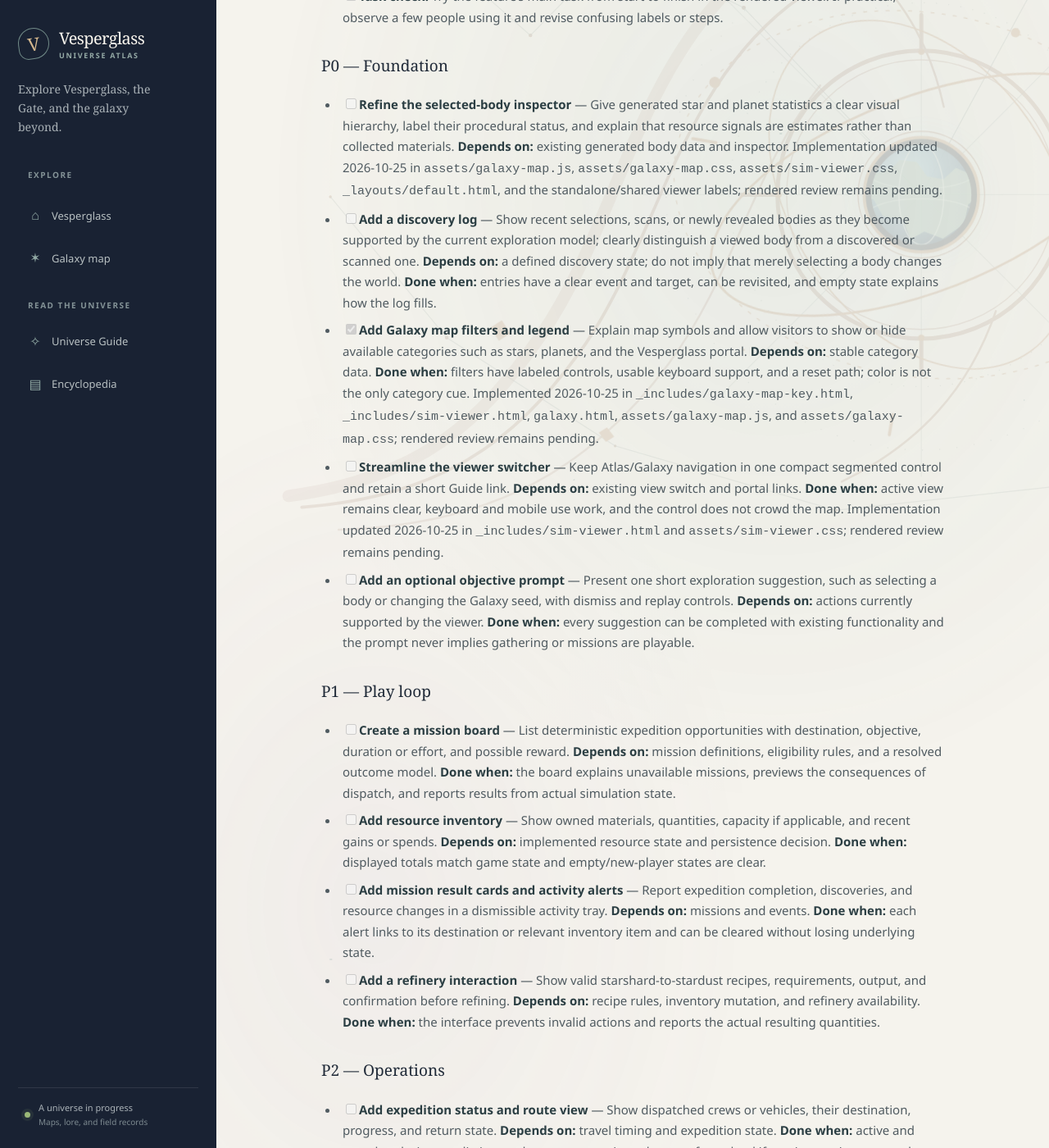
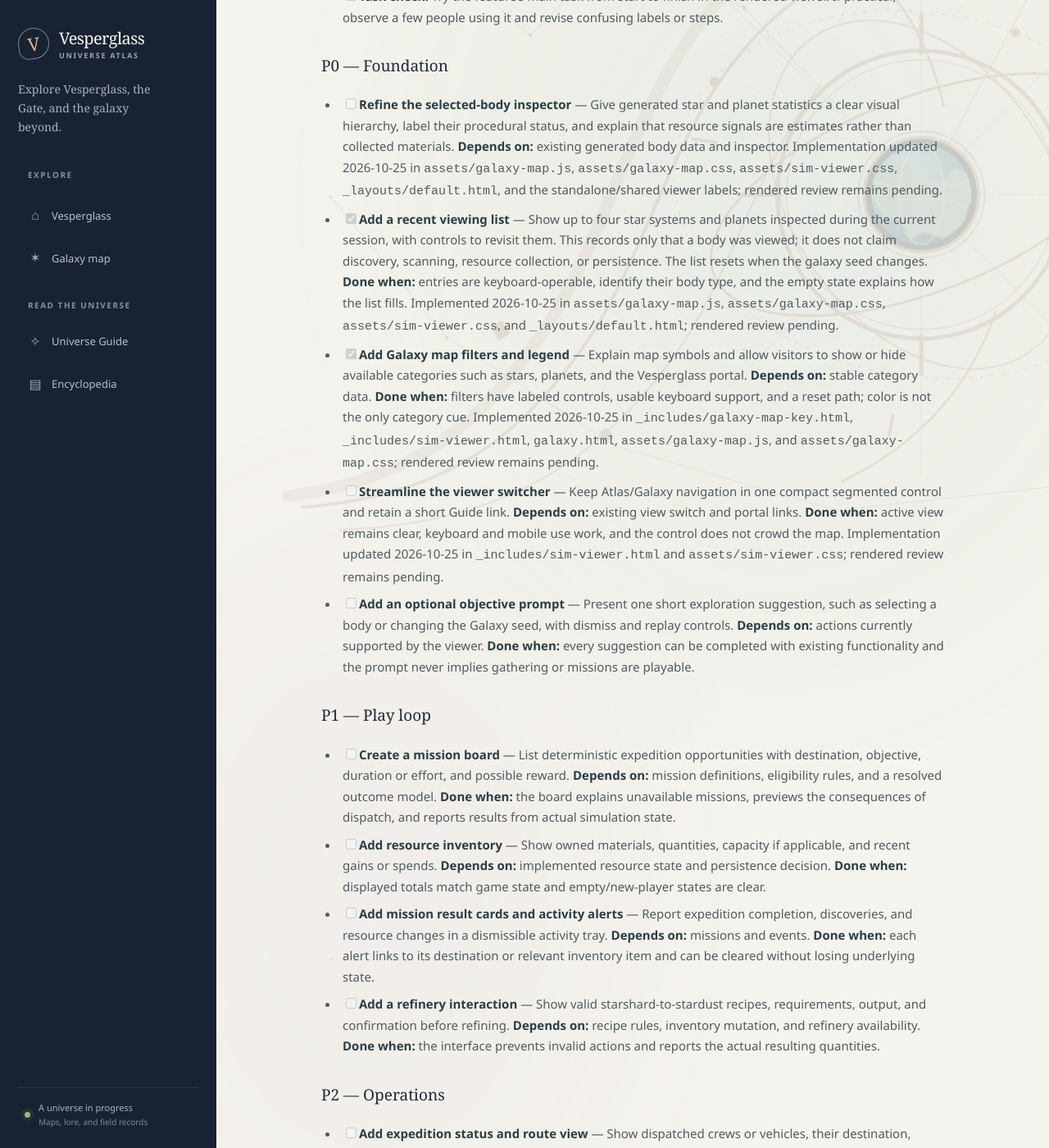
Before and after one commit to vesperglass/vesperglass.github.io, a Jekyll site: the page built from SIM_UI_BACKLOG.md, in a window 1280 px wide and 1400 px high, scrolled down 1671 px. Shown: the whole window at 82% size. Built offline with Jekyll 4.4.1, drawn with Linux system fonts in a browser that asks for light colours; our own code applies the rules of GitHub Pages for plain Markdown files.

Commit message:
Add recent galaxy viewing history

```diff
--- a/SIM_UI_BACKLOG.md
+++ b/SIM_UI_BACKLOG.md
@@ -32,7 +32,7 @@
 ### P0 — Foundation
 
 - [ ] **Refine the selected-body inspector** — Give generated star and planet statistics a clear visual hierarchy, label their procedural status, and explain that resource signals are estimates rather than collected materials. **Depends on:** existing generated body data and inspector. Implementation updated 2026-10-25 in `assets/galaxy-map.js`, `assets/galaxy-map.css`, `assets/sim-viewer.css`, `_layouts/default.html`, and the standalone/shared viewer labels; rendered review remains pending.
-- [ ] **Add a discovery log** — Show recent selections, scans, or newly revealed bodies as they become supported by the current exploration model; clearly distinguish a viewed body from a discovered or scanned one. **Depends on:** a defined discovery state; do not imply that merely selecting a body changes the world. **Done when:** entries have a clear event and target, can be revisited, and empty state explains how the log fills.
+- [x] **Add a recent viewing list** — Show up to four star systems and planets inspected during the current session, with controls to revisit them. This records only that a body was viewed; it does not claim discovery, scanning, resource collection, or persistence. The list resets when the galaxy seed changes. **Done when:** entries are keyboard-operable, identify their body type, and the empty state explains how the list fills. Implemented 2026-10-25 in `assets/galaxy-map.js`, `assets/galaxy-map.css`, `assets/sim-viewer.css`, and `_layouts/default.html`; rendered review pending.
 - [x] **Add Galaxy map filters and legend** — Explain map symbols and allow visitors to show or hide available categories such as stars, planets, and the Vesperglass portal. **Depends on:** stable category data. **Done when:** filters have labeled controls, usable keyboard support, and a reset path; color is not the only category cue. Implemented 2026-10-25 in `_includes/galaxy-map-key.html`, `_includes/sim-viewer.html`, `galaxy.html`, `assets/galaxy-map.js`, and `assets/galaxy-map.css`; rendered review remains pending.
 - [ ] **Streamline the viewer switcher** — Keep Atlas/Galaxy navigation in one compact segmented control and retain a short Guide link. **Depends on:** existing view switch and portal links. **Done when:** active view remains clear, keyboard and mobile use work, and the control does not crowd the map. Implementation updated 2026-10-25 in `_includes/sim-viewer.html` and `assets/sim-viewer.css`; rendered review remains pending.
 - [ ] **Add an optional objective prompt** — Present one short exploration suggestion, such as selecting a body or changing the Galaxy seed, with dismiss and replay controls. **Depends on:** actions currently supported by the viewer. **Done when:** every suggestion can be completed with existing functionality and the prompt never implies gathering or missions are playable.
--- a/_layouts/default.html
+++ b/_layouts/default.html
@@ -52,15 +52,15 @@
 
   <link rel="stylesheet" href="{{ '/assets/leaflet/leaflet.css' | relative_url }}?v=1.9.4">
 
-  <link rel="stylesheet" href="{{ '/assets/galaxy-map.css' | relative_url }}?v=20261025-game-ui-4">
+  <link rel="stylesheet" href="{{ '/assets/galaxy-map.css' | relative_url }}?v=20261025-game-ui-5">
 
   {% endif %}
 
   {% if page.sim_enabled %}
   <link rel="stylesheet" href="{{ '/assets/leaflet/leaflet.css' | relative_url }}?v=1.9.4">
   <link rel="stylesheet" href="{{ '/assets/atlas-map.css' | relative_url }}?v=20261025-encyclopedia-folios-1">
-  <link rel="stylesheet" href="{{ '/assets/galaxy-map.css' | relative_url }}?v=20261025-game-ui-4">
-  <link rel="stylesheet" href="{{ '/assets/sim-viewer.css' | relative_url }}?v=20261025-game-ui-4">
+  <link rel="stylesheet" href="{{ '/assets/galaxy-map.css' | relative_url }}?v=20261025-game-ui-5">
+  <link rel="stylesheet" href="{{ '/assets/sim-viewer.css' | relative_url }}?v=20261025-game-ui-5">
   {% endif %}
 
   <script defer src="{{ '/assets/site.js' | relative_url }}?v=20261025-encyclopedia-folios-1"></script>
@@ -77,14 +77,14 @@
 
   <script defer src="{{ '/assets/leaflet/leaflet.js' | relative_url }}?v=1.9.4"></script>
 
-  <script defer src="{{ '/assets/galaxy-map.js' | relative_url }}?v=20261025-game-ui-2"></script>
+  <script defer src="{{ '/assets/galaxy-map.js' | relative_url }}?v=20261025-game-ui-3"></script>
 
   {% endif %}
 
   {% if page.sim_enabled %}
   <script defer src="{{ '/assets/leaflet/leaflet.js' | relative_url }}?v=1.9.4"></script>
   <script defer src="{{ '/assets/atlas-map.js' | relative_url }}?v=20261025-train-half-1"></script>
-  <script defer src="{{ '/assets/galaxy-map.js' | relative_url }}?v=20261025-game-ui-2"></script>
+  <script defer src="{{ '/assets/galaxy-map.js' | relative_url }}?v=20261025-game-ui-3"></script>
   <script defer src="{{ '/assets/sim-viewer.js' | relative_url }}?v=20261025-viewer-1"></script>
   {% endif %}
 
--- a/assets/sim-viewer.css
+++ b/assets/sim-viewer.css
@@ -49,6 +49,11 @@
 .sim-scene--galaxy .galaxy-inspector__seed span{color:#a9bdc4}
 .sim-scene--galaxy .galaxy-inspector__seed strong,.sim-scene--galaxy .galaxy-deposits li{color:#edf3ee}
 .sim-scene--galaxy .galaxy-inspector__subhead,.sim-scene--galaxy .galaxy-deposits strong{color:#9cddcf}
+.sim-scene--galaxy .galaxy-recent{border-color:#9bb8cc35}
+.sim-scene--galaxy .galaxy-recent__empty,.sim-scene--galaxy .galaxy-recent__item{color:#edf3ee}
+.sim-scene--galaxy .galaxy-recent__item{border-color:#9bb8cc38;background:#162630}
+.sim-scene--galaxy .galaxy-recent__item:hover,.sim-scene--galaxy .galaxy-recent__item:focus-visible{border-color:#9cddcf;background:#203b4d}
+.sim-scene--galaxy .galaxy-recent__item span{color:#b6c7c9}
 .sim-scene--galaxy .galaxy-fullscreen-button{display:none}
 @media(max-width:680px){
   .sim-page .topbar{top:10px;right:10px}
```
Also changed, not shown: assets/galaxy-map.css (+9 -0 lines), assets/galaxy-map.js (+53 -2 lines).
